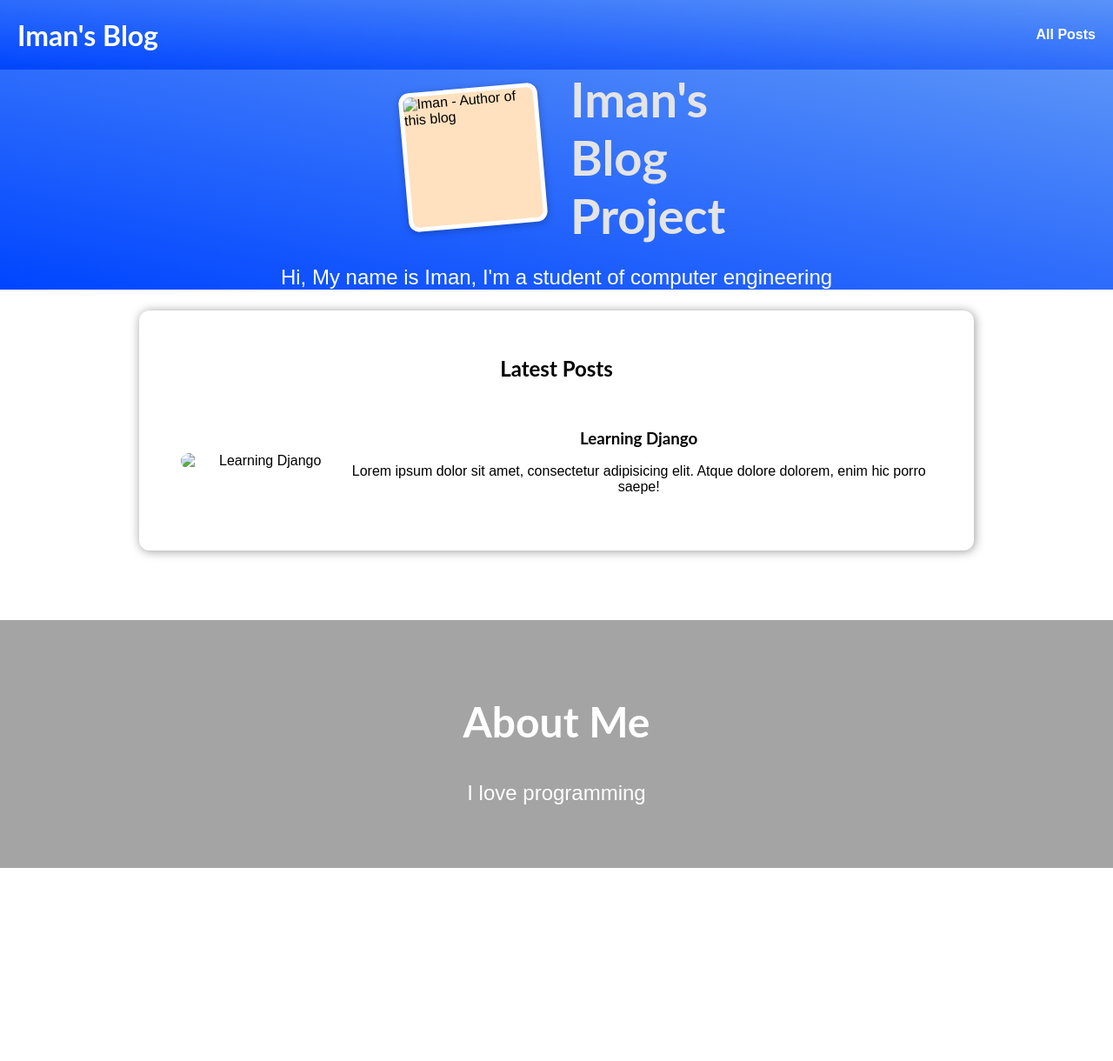
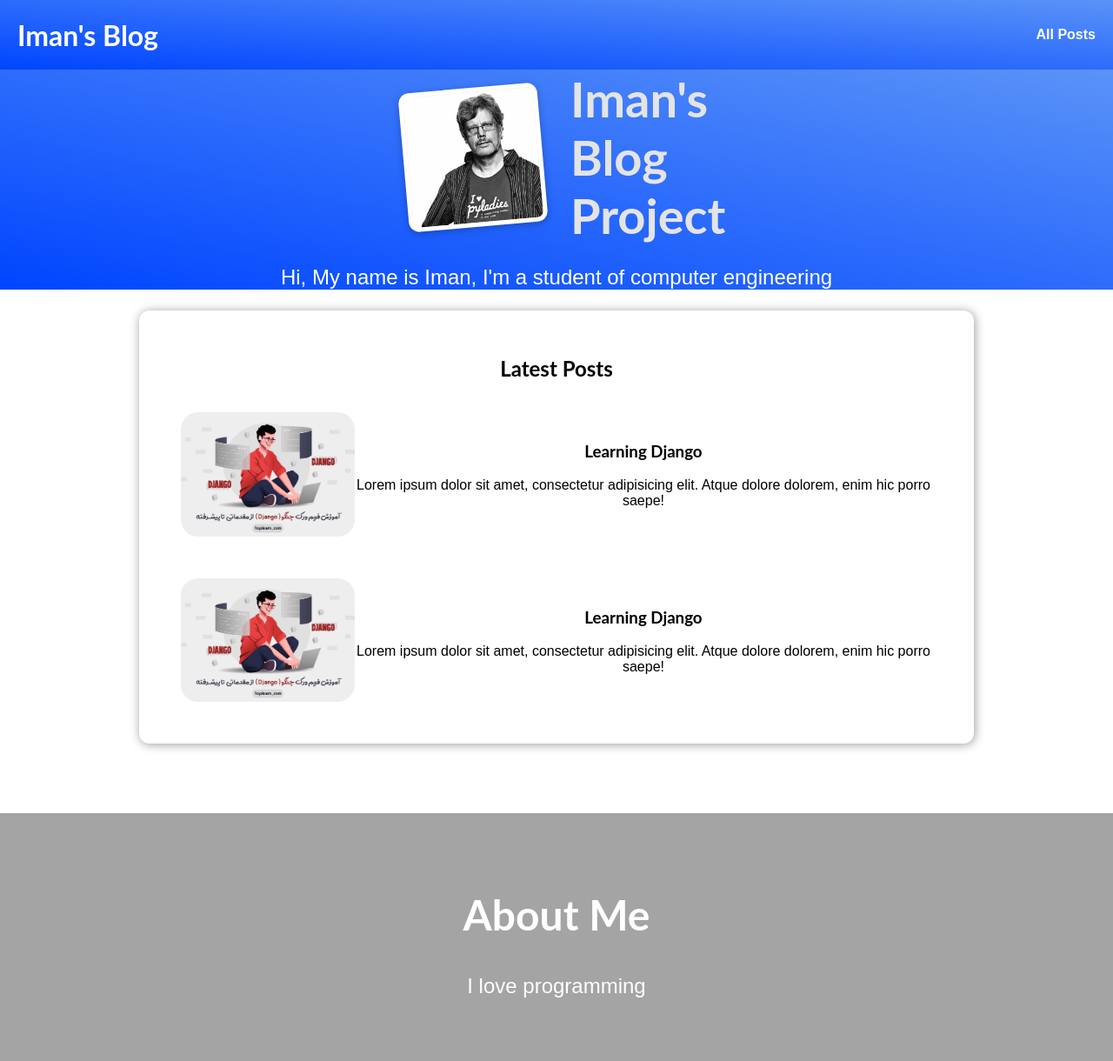
Before and after one commit to rvngrd/TopLearn2, a Django app: page / in a window 1280 px wide. Shown: the whole page at 87% size. Before the commit the page ends 998 px from the top, so only its background shows below. Run offline with Django 4.2, Linux system fonts and the light colour scheme.

Commit message:
adding images and testing blog appearance

```diff
--- a/blog/static/blog/index.css
+++ b/blog/static/blog/index.css
@@ -79,7 +79,7 @@
     margin: 0;
     padding: 0;
     display: flex;
-    flex-direction: column;
+    flex-direction: column;         /* important for multiple li */
     gap: 1rem;
 }
 
--- a/blog/templates/index.html
+++ b/blog/templates/index.html
@@ -20,7 +20,7 @@
 
     <section id="welcome">
         <header>
-            <img src="" alt="Iman - Author of this blog">
+            <img src="{% static 'blog/images/master.jpg' %}" alt="Iman - Author of this blog">
             <h2>Iman's Blog Project</h2>
         </header>
         <p>Hi, My name is Iman, I'm a student of computer engineering</p>
@@ -32,7 +32,21 @@
             <li>
                 <article class="post">
                     <a href="">
-                        <img src="" alt="Learning Django">
+                        <img src="{% static 'blog/images/django.png' %}" alt="Learning Django">
+                        <div class="post__content">
+                            <h3>Learning Django</h3>
+                            <p>
+                                Lorem ipsum dolor sit amet, consectetur adipisicing elit.
+                                Atque dolore dolorem, enim hic porro saepe!
+                            </p>
+                        </div>
+                    </a>
+                </article>
+            </li>
+            <li>
+                <article class="post">
+                    <a href="">
+                        <img src="{% static 'blog/images/django.png' %}" alt="Learning Django">
                         <div class="post__content">
                             <h3>Learning Django</h3>
                             <p>
```
